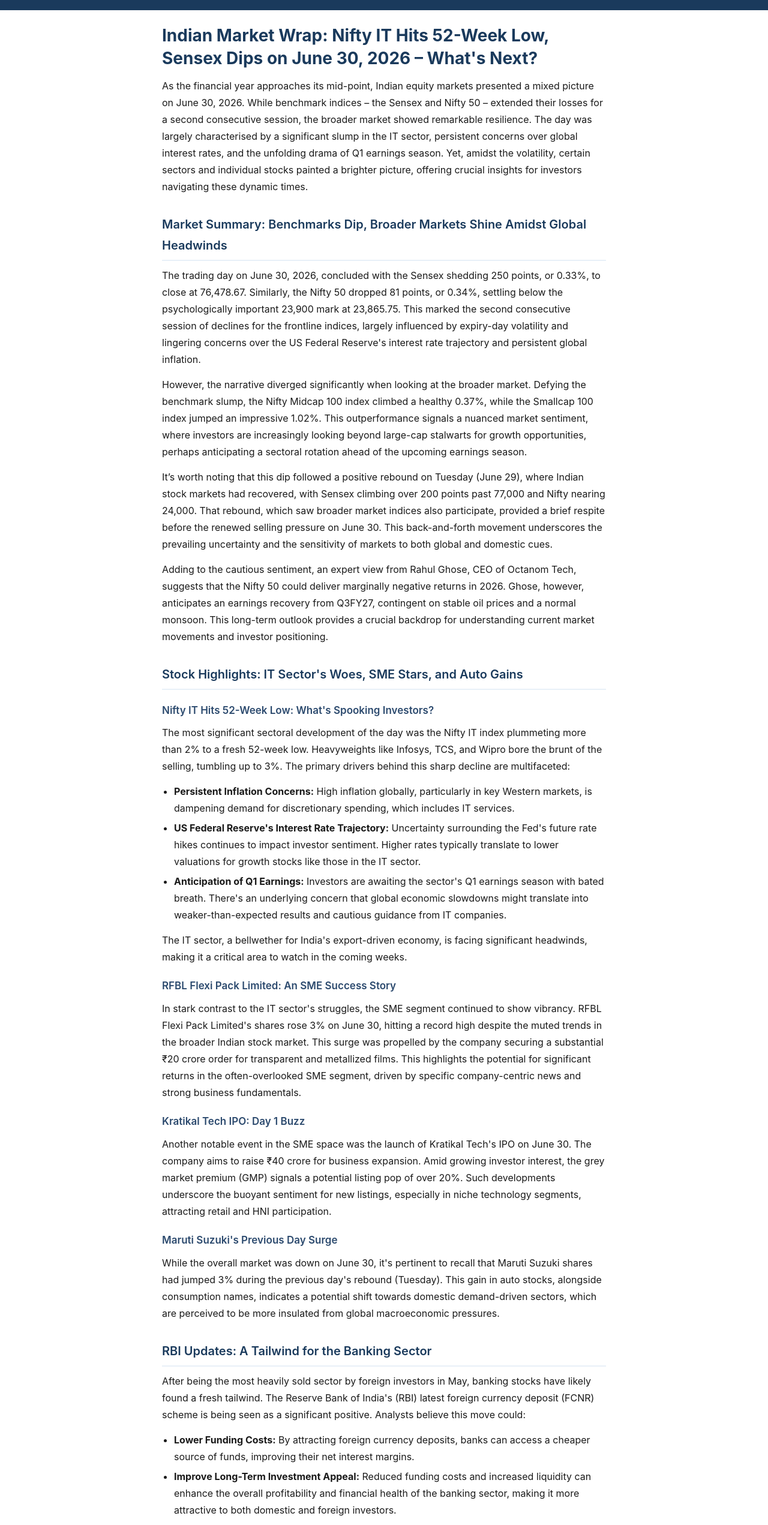
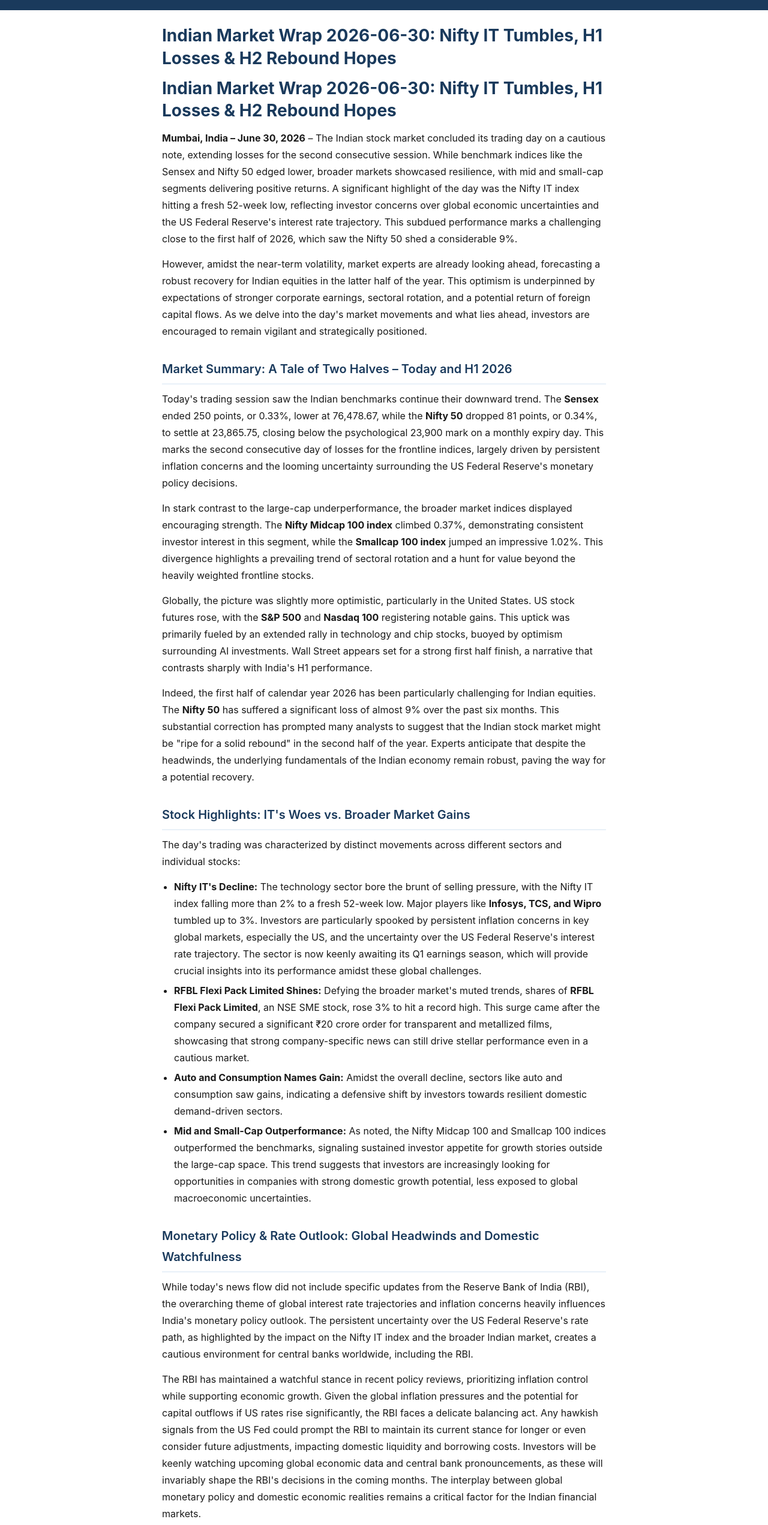
Before and after one commit to kalyankumarr2005/financehub-india, a website: page blog/2026-06-30-finance-news.html in a window 1280 px wide. Shown: the part 46-2588 px from the top of the page at 60% size. Drawn offline with Linux system fonts and the light colour scheme.

Commit message:
Auto-publish: 2026-06-30

```diff
--- a/blog/2026-06-30-finance-news.html
+++ b/blog/2026-06-30-finance-news.html
@@ -3,8 +3,8 @@
 <head>
 <meta charset="UTF-8">
 <meta name="viewport" content="width=device-width,initial-scale=1">
-<title>Indian Market Wrap: Nifty IT Hits 52-Week Low, Sensex Dips on June 30, 2026 – What's Next? | FinanceHub India</title>
-<meta name="description" content="Indian benchmarks Sensex and Nifty closed lower on June 30, 2026, as Nifty IT hit a 52-week low. Broader markets outperformed, while RBI's FCNR move boosted banks. Explore expert views and market outlook.">
+<title>Indian Market Wrap 2026-06-30: Nifty IT Tumbles, H1 Losses &amp; H2 Rebound Hopes | FinanceHub India</title>
+<meta name="description" content="Indian markets closed lower for a second day as Nifty IT hit a 52-week low. Small and mid-caps shined amid H1 losses, with experts predicting a strong H2 recovery.">
 <meta name="keywords" content="">
 <link rel="canonical" href="https://kalyankumarr2005.github.io/financehub-india/blog/2026-06-30-finance-news.html">
 <style>
@@ -33,62 +33,51 @@
 <body>
 <header class="site-header"><a href="https://kalyankumarr2005.github.io/financehub-india">FinanceHub India</a></header>
 <article>
-<h1>Indian Market Wrap: Nifty IT Hits 52-Week Low, Sensex Dips on June 30, 2026 – What's Next?</h1>
-<p>As the financial year approaches its mid-point, Indian equity markets presented a mixed picture on June 30, 2026. While benchmark indices – the Sensex and Nifty 50 – extended their losses for a second consecutive session, the broader market showed remarkable resilience. The day was largely characterised by a significant slump in the IT sector, persistent concerns over global interest rates, and the unfolding drama of Q1 earnings season. Yet, amidst the volatility, certain sectors and individual stocks painted a brighter picture, offering crucial insights for investors navigating these dynamic times.</p>
+<h1>Indian Market Wrap 2026-06-30: Nifty IT Tumbles, H1 Losses &amp; H2 Rebound Hopes</h1>
+<div class="article-container">
+    <h1>Indian Market Wrap 2026-06-30: Nifty IT Tumbles, H1 Losses & H2 Rebound Hopes</h1>
+    <p><strong>Mumbai, India – June 30, 2026</strong> – The Indian stock market concluded its trading day on a cautious note, extending losses for the second consecutive session. While benchmark indices like the Sensex and Nifty 50 edged lower, broader markets showcased resilience, with mid and small-cap segments delivering positive returns. A significant highlight of the day was the Nifty IT index hitting a fresh 52-week low, reflecting investor concerns over global economic uncertainties and the US Federal Reserve's interest rate trajectory. This subdued performance marks a challenging close to the first half of 2026, which saw the Nifty 50 shed a considerable 9%.</p>
+    <p>However, amidst the near-term volatility, market experts are already looking ahead, forecasting a robust recovery for Indian equities in the latter half of the year. This optimism is underpinned by expectations of stronger corporate earnings, sectoral rotation, and a potential return of foreign capital flows. As we delve into the day's market movements and what lies ahead, investors are encouraged to remain vigilant and strategically positioned.</p>
 
-<h2>Market Summary: Benchmarks Dip, Broader Markets Shine Amidst Global Headwinds</h2>
-<p>The trading day on June 30, 2026, concluded with the Sensex shedding 250 points, or 0.33%, to close at 76,478.67. Similarly, the Nifty 50 dropped 81 points, or 0.34%, settling below the psychologically important 23,900 mark at 23,865.75. This marked the second consecutive session of declines for the frontline indices, largely influenced by expiry-day volatility and lingering concerns over the US Federal Reserve's interest rate trajectory and persistent global inflation.</p>
+    <h2>Market Summary: A Tale of Two Halves – Today and H1 2026</h2>
+    <p>Today's trading session saw the Indian benchmarks continue their downward trend. The <strong>Sensex</strong> ended 250 points, or 0.33%, lower at 76,478.67, while the <strong>Nifty 50</strong> dropped 81 points, or 0.34%, to settle at 23,865.75, closing below the psychological 23,900 mark on a monthly expiry day. This marks the second consecutive day of losses for the frontline indices, largely driven by persistent inflation concerns and the looming uncertainty surrounding the US Federal Reserve's monetary policy decisions.</p>
+    <p>In stark contrast to the large-cap underperformance, the broader market indices displayed encouraging strength. The <strong>Nifty Midcap 100 index</strong> climbed 0.37%, demonstrating consistent investor interest in this segment, while the <strong>Smallcap 100 index</strong> jumped an impressive 1.02%. This divergence highlights a prevailing trend of sectoral rotation and a hunt for value beyond the heavily weighted frontline stocks.</p>
+    <p>Globally, the picture was slightly more optimistic, particularly in the United States. US stock futures rose, with the <strong>S&P 500</strong> and <strong>Nasdaq 100</strong> registering notable gains. This uptick was primarily fueled by an extended rally in technology and chip stocks, buoyed by optimism surrounding AI investments. Wall Street appears set for a strong first half finish, a narrative that contrasts sharply with India's H1 performance.</p>
+    <p>Indeed, the first half of calendar year 2026 has been particularly challenging for Indian equities. The <strong>Nifty 50</strong> has suffered a significant loss of almost 9% over the past six months. This substantial correction has prompted many analysts to suggest that the Indian stock market might be "ripe for a solid rebound" in the second half of the year. Experts anticipate that despite the headwinds, the underlying fundamentals of the Indian economy remain robust, paving the way for a potential recovery.</p>
 
-<p>However, the narrative diverged significantly when looking at the broader market. Defying the benchmark slump, the Nifty Midcap 100 index climbed a healthy 0.37%, while the Smallcap 100 index jumped an impressive 1.02%. This outperformance signals a nuanced market sentiment, where investors are increasingly looking beyond large-cap stalwarts for growth opportunities, perhaps anticipating a sectoral rotation ahead of the upcoming earnings season.</p>
+    <h2>Stock Highlights: IT's Woes vs. Broader Market Gains</h2>
+    <p>The day's trading was characterized by distinct movements across different sectors and individual stocks:</p>
+    <ul>
+        <li><strong>Nifty IT's Decline:</strong> The technology sector bore the brunt of selling pressure, with the Nifty IT index falling more than 2% to a fresh 52-week low. Major players like <strong>Infosys, TCS, and Wipro</strong> tumbled up to 3%. Investors are particularly spooked by persistent inflation concerns in key global markets, especially the US, and the uncertainty over the US Federal Reserve's interest rate trajectory. The sector is now keenly awaiting its Q1 earnings season, which will provide crucial insights into its performance amidst these global challenges.</li>
+        <li><strong>RFBL Flexi Pack Limited Shines:</strong> Defying the broader market's muted trends, shares of <strong>RFBL Flexi Pack Limited</strong>, an NSE SME stock, rose 3% to hit a record high. This surge came after the company secured a significant ₹20 crore order for transparent and metallized films, showcasing that strong company-specific news can still drive stellar performance even in a cautious market.</li>
+        <li><strong>Auto and Consumption Names Gain:</strong> Amidst the overall decline, sectors like auto and consumption saw gains, indicating a defensive shift by investors towards resilient domestic demand-driven sectors.</li>
+        <li><strong>Mid and Small-Cap Outperformance:</strong> As noted, the Nifty Midcap 100 and Smallcap 100 indices outperformed the benchmarks, signaling sustained investor appetite for growth stories outside the large-cap space. This trend suggests that investors are increasingly looking for opportunities in companies with strong domestic growth potential, less exposed to global macroeconomic uncertainties.</li>
+    </ul>
 
-<p>It’s worth noting that this dip followed a positive rebound on Tuesday (June 29), where Indian stock markets had recovered, with Sensex climbing over 200 points past 77,000 and Nifty nearing 24,000. That rebound, which saw broader market indices also participate, provided a brief respite before the renewed selling pressure on June 30. This back-and-forth movement underscores the prevailing uncertainty and the sensitivity of markets to both global and domestic cues.</p>
+    <h2>Monetary Policy & Rate Outlook: Global Headwinds and Domestic Watchfulness</h2>
+    <p>While today's news flow did not include specific updates from the Reserve Bank of India (RBI), the overarching theme of global interest rate trajectories and inflation concerns heavily influences India's monetary policy outlook. The persistent uncertainty over the US Federal Reserve's rate path, as highlighted by the impact on the Nifty IT index and the broader Indian market, creates a cautious environment for central banks worldwide, including the RBI.</p>
+    <p>The RBI has maintained a watchful stance in recent policy reviews, prioritizing inflation control while supporting economic growth. Given the global inflation pressures and the potential for capital outflows if US rates rise significantly, the RBI faces a delicate balancing act. Any hawkish signals from the US Fed could prompt the RBI to maintain its current stance for longer or even consider future adjustments, impacting domestic liquidity and borrowing costs. Investors will be keenly watching upcoming global economic data and central bank pronouncements, as these will invariably shape the RBI's decisions in the coming months. The interplay between global monetary policy and domestic economic realities remains a critical factor for the Indian financial markets.</p>
 
-<p>Adding to the cautious sentiment, an expert view from Rahul Ghose, CEO of Octanom Tech, suggests that the Nifty 50 could deliver marginally negative returns in 2026. Ghose, however, anticipates an earnings recovery from Q3FY27, contingent on stable oil prices and a normal monsoon. This long-term outlook provides a crucial backdrop for understanding current market movements and investor positioning.</p>
+    <h2>Mutual Fund Insights: Navigating H1 Losses and Eyeing H2 Opportunities</h2>
+    <p>The significant 9% decline in the Nifty 50 during the first half of 2026 undoubtedly presents a mixed picture for equity mutual fund investors. Funds benchmarked against large-cap indices would have seen their net asset values (NAVs) impacted negatively. However, this period also offers crucial insights and potential strategies for the second half of the year.</p>
+    <p>The strong outperformance of mid and small-cap indices today, and likely over the first half, underscores the diversification benefits of investing in these segments. Mutual funds focused on mid and small-cap companies may have provided a buffer against the large-cap volatility. For investors looking to capitalize on the predicted H2 rebound, a strategic allocation to diversified equity funds, with a potential overweighting towards mid and small-cap funds, could prove beneficial.</p>
+    <p>Furthermore, the anticipated sectoral rotation discussed by analysts (banking, healthcare, power, auto, consumption) suggests opportunities for thematic or sectoral mutual funds. Investors might consider reviewing their portfolios for exposure to these resilient sectors. As foreign flows are projected to return, private banking funds, in particular, could offer a contrarian investment opportunity. Continuing with systematic investment plans (SIPs) remains a prudent strategy to average out costs and benefit from market volatility over the long term, especially during periods when valuations become more attractive after a correction.</p>
 
-<h2>Stock Highlights: IT Sector's Woes, SME Stars, and Auto Gains</h2>
-<h3>Nifty IT Hits 52-Week Low: What's Spooking Investors?</h3>
-<p>The most significant sectoral development of the day was the Nifty IT index plummeting more than 2% to a fresh 52-week low. Heavyweights like Infosys, TCS, and Wipro bore the brunt of the selling, tumbling up to 3%. The primary drivers behind this sharp decline are multifaceted:</p>
-<ul>
-    <li><strong>Persistent Inflation Concerns:</strong> High inflation globally, particularly in key Western markets, is dampening demand for discretionary spending, which includes IT services.</li>
-    <li><strong>US Federal Reserve's Interest Rate Trajectory:</strong> Uncertainty surrounding the Fed's future rate hikes continues to impact investor sentiment. Higher rates typically translate to lower valuations for growth stocks like those in the IT sector.</li>
-    <li><strong>Anticipation of Q1 Earnings:</strong> Investors are awaiting the sector's Q1 earnings season with bated breath. There's an underlying concern that global economic slowdowns might translate into weaker-than-expected results and cautious guidance from IT companies.</li>
-</ul>
-<p>The IT sector, a bellwether for India's export-driven economy, is facing significant headwinds, making it a critical area to watch in the coming weeks.</p>
+    <h2>Key Sectors: Where to Find Resilience and Growth</h2>
+    <p>The current market environment is prompting a re-evaluation of sector-specific opportunities:</p>
+    <ul>
+        <li><strong>Information Technology (IT):</strong> Currently under pressure due to global macroeconomic headwinds and US rate uncertainty. The upcoming Q1 earnings will be critical in determining the sector's near-term trajectory. Investors will be looking for signs of demand resilience and margin stability.</li>
+        <li><strong>Mid and Small-Caps:</strong> Showing significant resilience and outperformance. This segment is attracting investor interest due to perceived growth potential and often lower correlation with global macro factors compared to large-cap IT.</li>
+        <li><strong>Auto and Consumption:</strong> Gained today, indicating a preference for sectors driven by robust domestic demand. These sectors are often seen as defensive plays during periods of global uncertainty.</li>
+        <li><strong>Banking, Healthcare, and Power:</strong> Analysts identify these sectors as resilient drivers of performance. Private banks, in particular, are highlighted as a contrarian investment opportunity, poised to benefit from potential returning foreign flows and stronger credit growth.</li>
+        <li><strong>Home Improvement:</strong> Expected to see stronger revenue growth driven by price hikes and import substitution, according to experts like Pankaj Tibrewal. This indicates underlying strength in certain domestic manufacturing and consumer-facing segments.</li>
+        <li><strong>US Technology and Chip Stocks:</strong> While not directly Indian, the rebound in US tech, driven by AI investments, could eventually create a positive sentiment spillover for the Indian tech sector once global uncertainties subside.</li>
+    </ul>
 
-<h3>RFBL Flexi Pack Limited: An SME Success Story</h3>
-<p>In stark contrast to the IT sector's struggles, the SME segment continued to show vibrancy. RFBL Flexi Pack Limited's shares rose 3% on June 30, hitting a record high despite the muted trends in the broader Indian stock market. This surge was propelled by the company securing a substantial ₹20 crore order for transparent and metallized films. This highlights the potential for significant returns in the often-overlooked SME segment, driven by specific company-centric news and strong business fundamentals.</p>
-
-<h3>Kratikal Tech IPO: Day 1 Buzz</h3>
-<p>Another notable event in the SME space was the launch of Kratikal Tech's IPO on June 30. The company aims to raise ₹40 crore for business expansion. Amid growing investor interest, the grey market premium (GMP) signals a potential listing pop of over 20%. Such developments underscore the buoyant sentiment for new listings, especially in niche technology segments, attracting retail and HNI participation.</p>
-
-<h3>Maruti Suzuki's Previous Day Surge</h3>
-<p>While the overall market was down on June 30, it's pertinent to recall that Maruti Suzuki shares had jumped 3% during the previous day's rebound (Tuesday). This gain in auto stocks, alongside consumption names, indicates a potential shift towards domestic demand-driven sectors, which are perceived to be more insulated from global macroeconomic pressures.</p>
-
-<h2>RBI Updates: A Tailwind for the Banking Sector</h2>
-<p>After being the most heavily sold sector by foreign investors in May, banking stocks have likely found a fresh tailwind. The Reserve Bank of India's (RBI) latest foreign currency deposit (FCNR) scheme is being seen as a significant positive. Analysts believe this move could:</p>
-<ul>
-    <li><strong>Lower Funding Costs:</strong> By attracting foreign currency deposits, banks can access a cheaper source of funds, improving their net interest margins.</li>
-    <li><strong>Improve Long-Term Investment Appeal:</strong> Reduced funding costs and increased liquidity can enhance the overall profitability and financial health of the banking sector, making it more attractive to both domestic and foreign investors.</li>
-</ul>
-<p>This development is particularly crucial as analysts have identified banking, along with healthcare and power, as resilient drivers of performance ahead of the earnings season. The RBI's proactive measures could provide the much-needed support for a sector that is vital to India's economic growth.</p>
-
-<h2>Mutual Fund Insights: Adapting to Sectoral Shifts and Volatility</h2>
-<p>The current market environment, characterized by sectoral rotation and intermittent volatility, presents both challenges and opportunities for mutual fund investors. Given the Nifty IT's slump and the banking sector's newfound tailwind, mutual fund managers are likely recalibrating their portfolios.</p>
-<ul>
-    <li><strong>Rebalancing from IT:</strong> Funds with significant exposure to the IT sector might be experiencing headwinds. Managers could be looking to trim positions or reallocate to more resilient sectors. Investors holding IT-heavy thematic funds should review their performance and consider diversification.</li>
-    <li><strong>Increased Exposure to Resilient Sectors:</strong> The identified resilient sectors – banking, healthcare, and power – are likely candidates for increased allocation. Funds focusing on these sectors or diversified equity funds with tactical tilts could see improved performance.</li>
-    <li><strong>Mid and Small-Cap Focus:</strong> The consistent outperformance of mid and small-cap indices suggests that funds with a strong allocation to these segments are benefiting. Investors seeking higher growth potential, albeit with higher risk, might find mid and small-cap funds appealing, but due diligence on fund manager expertise is crucial.</li>
-    <li><strong>Strategic Asset Allocation:</strong> In light of expert warnings about potentially negative Nifty returns in 2026, a balanced approach to asset allocation becomes paramount. Diversifying across asset classes – equities, debt, and perhaps even gold – can help mitigate risks associated with equity market volatility.</li>
-</ul>
-<p>Investors should consult their financial advisors to align their mutual fund portfolios with their risk appetite and long-term financial goals, especially in a market anticipating an earnings recovery only from Q3FY27.</p>
-
-<h2>Key Sectors in Focus: From Tech Troubles to Defensive Plays</h2>
-<p>The market's performance on June 30 highlighted distinct trends across various sectors:</p>
-<ul>
-    <li><strong>Information Technology (IT):</strong> As discussed, this sector remains under significant pressure. Global demand concerns, coupled with interest rate uncertainties, are likely to keep IT stocks volatile. The upcoming Q1 earnings will be a critical determinant of near-term direction.</li>
-    <li><strong>Automotive & Consumption:</strong> These sectors showed signs of strength, with auto names like Maruti Suzuki gaining on the previous day and consumption stocks also performing well. This suggests a tilt towards domestic growth stories, possibly driven by expectations of stable rural demand and urban spending.</li>
-    <li><strong>Banking:</strong> Bolstered by the RBI's FCNR scheme, the banking sector is now seen as a potential leader. Improved funding costs and robust credit growth could make it an attractive investment avenue.</li>
-    <li><strong>Healthcare & Power:</strong> These are emerging as defensive and resilient sectors. Healthcare typically provides
+    <h2>What to Watch Tomorrow: Key Triggers for Market Action</h2>
+    <p>As we head into the new month and the second half of 2026, several factors will dictate stock market action on Wednesday and beyond:</p>
+    <ul>
+        <li><strong>Nifty's Crucial Support Level:</strong> Analysts will be closely watching if the Nifty 50 can hold above the crucial 23,800 support level
 <section class="faq-section"><h2>Frequently Asked Questions</h2></section>
 <div style="margin-top:28px"><p style="font-size:14px;color:#666;margin-bottom:8px">Topics covered:</p></div>
 <div class="disclaimer"><strong>Disclaimer:</strong> This article is for informational purposes only. Market investments are subject to risk. Consult a SEBI-registered financial advisor before investing.</div>
```
Also changed, not shown: index.html (+3 -3 lines), blog/manifest.json.
